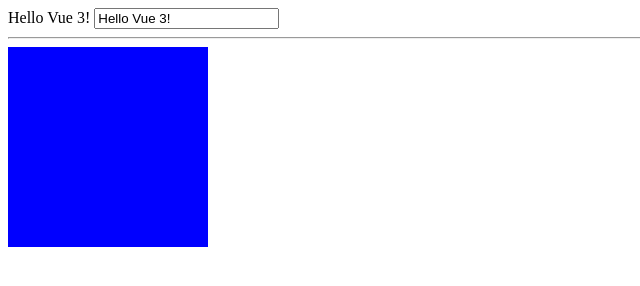
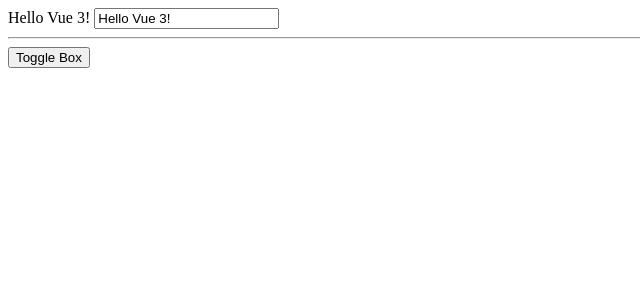
Before and after one commit to christina-ml/vue-product-cart-cdn, a plain HTML site: page index.html in a window 1280 px wide. Shown: the whole page, without its empty margins (0-640 px from the left). Drawn offline with nearby package versions, Linux system fonts and the light colour scheme.

Commit message:
create a button with on:click event and toggle for isVisible

```diff
--- a/index.html
+++ b/index.html
@@ -30,14 +30,14 @@
   <div id="app" v-cloak >
 	<!-- double mustache syntax, double curly braces -->
     {{ greeting }}
-	<input v-model="greeting" />
+		<input v-model="greeting" />
 
-	<hr />
-
-	<div v-if="isVisible" class="box"></div>
-	<div v-else-if="isVisible2" class="box two"></div>
-	<div v-else class="box three"></div>
-
+		<hr />
+		<!-- on:click, with toggle button with !isVisible -->
+		<!-- <button v-on:click="isVisible = !isVisible">Toggle Box</button> -->
+		<!-- shorthand for `v-on:` -->
+		<button @click="isVisible = !isVisible">Toggle Box</button>
+		<div v-if="isVisible" class="box"></div>
   </div>
 
   <script src="https://unpkg.com/vue@3/dist/vue.global.js"></script>
@@ -49,7 +49,7 @@
 			return {
 				greeting: 'Hello Vue 3!',
 				isVisible: false,
-				isVisible2: false
+
 			}
 		}
 	})
```
Also changed, not shown: 1 other file.
